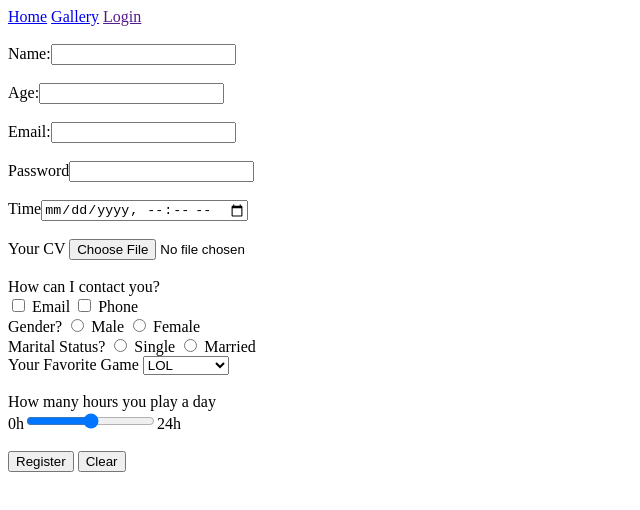
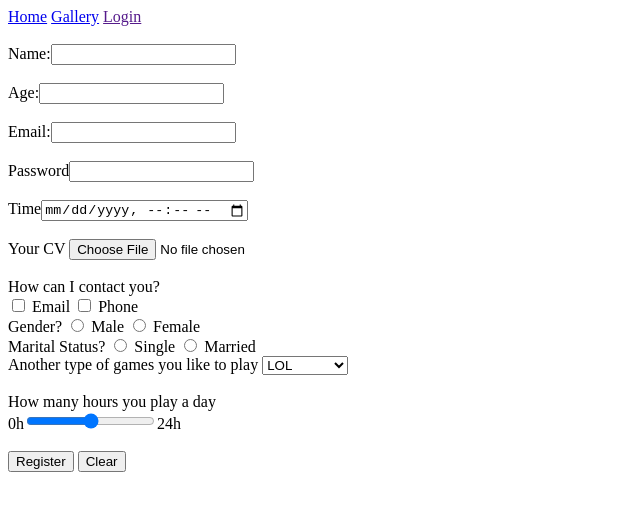
Before and after one commit to Khangddgcs200595/test, a plain HTML site: page html/login.html in a window 1280 px wide. Shown: the whole page, without its empty margins (0-640 px from the left). Drawn offline with Linux system fonts and the light colour scheme.

Commit message:
Add files via upload

```diff
--- a/html/login.html
+++ b/html/login.html
@@ -22,7 +22,7 @@
 
         How can I contact you?<br>
         <input type="checkbox"> Email
-        <input type="checkbox"> Phone<br>
+        <input type="checkbox"> Phone <br>
 
         Gender?
         <input type="radio" name="Gender?"> Male
@@ -32,7 +32,7 @@
         <input type="radio" name="MaritalStatus"> Single
         <input type="radio" name="MaritalStatus"> Married<br>
 
-        Your Favorite Game
+        Another type of games you like to play
         <select>
             <optgroup label="MOBA">
                 <option>LOL</option>
```
Also changed, not shown: index.html (+1 -1 lines).
